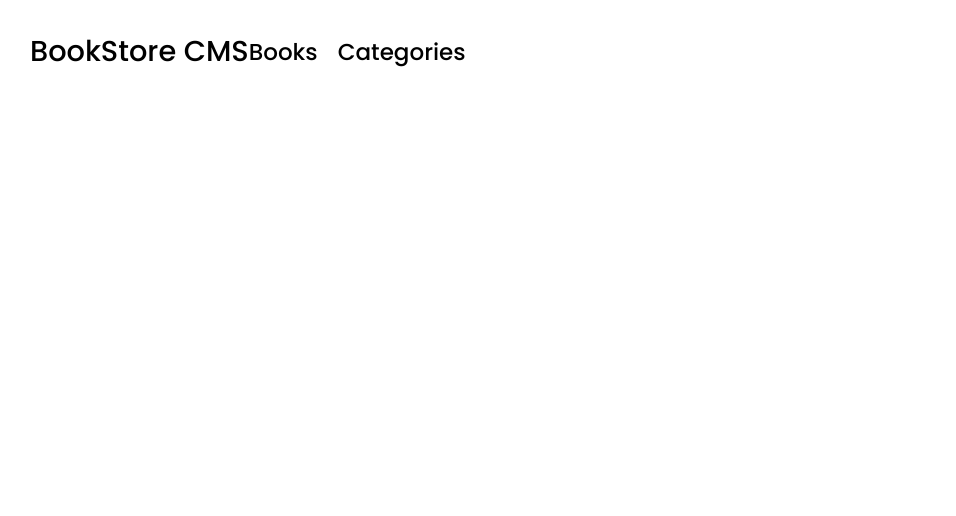
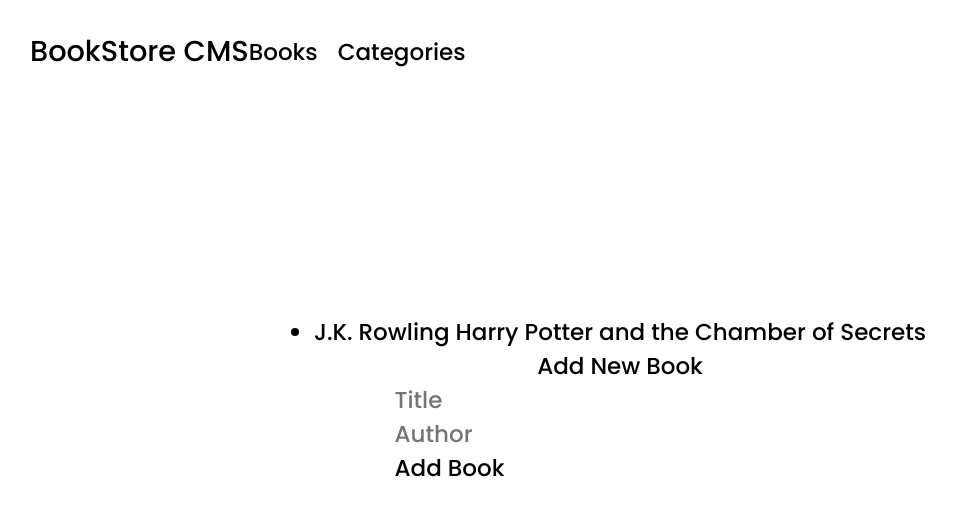
Before and after one commit to deyemiobaa/bookstore, a React (Create React App) app: page / in a window 1280 px wide. Shown: the top 516 px of the page, without its empty margins (20-976 px from the left). Built offline with nearby package versions, Linux system fonts and the light colour scheme.

Commit message:
set up components

```diff
--- a/package.json
+++ b/package.json
@@ -6,6 +6,7 @@
     "@testing-library/jest-dom": "^5.16.4",
     "@testing-library/react": "^13.1.1",
     "@testing-library/user-event": "^13.5.0",
+    "prop-types": "^15.8.1",
     "react": "^18.1.0",
     "react-dom": "^18.1.0",
     "react-router-dom": "^6.3.0",
--- a/src/App.js
+++ b/src/App.js
@@ -2,13 +2,12 @@ import React from 'react';
 import { Routes, Route } from 'react-router-dom';
 import Categories from './pages/categories';
 import Books from './pages/books';
-import NavBar from './components/header/navigation';
+import './App.scss';
 
 class AppBody extends React.PureComponent {
   render() {
     return (
       <div className="container">
-        <NavBar />
         <Routes>
           <Route path="/" element={<Books />} />
           <Route path="/categories" element={<Categories />} />
--- /dev/null
+++ b/src/App.scss
@@ -0,0 +1,27 @@
+@import url('https://fonts.googleapis.com/css2?family=Poppins:wght@400;500&display=swap');
+
+
+$text-color: #000;
+$padding: 30px;
+$font: 500 1.2rem 'Poppins',
+sans-serif;
+
+
+* {
+  margin: 0;
+  padding: 0;
+  border: 0;
+  background: none;
+  box-sizing: border-box;
+  text-decoration: none;
+  font: $font;
+  color: $text-color;
+}
+
+.container {
+  display: flex;
+  flex-direction: column;
+  justify-content: center;
+  align-items: center;
+  height: 100vh;
+}
--- a/src/components/book/book-item.js
+++ b/src/components/book/book-item.js
@@ -1,7 +1,17 @@
 import React from 'react';
+import PropTypes from 'prop-types';
 
-const Book = () => (
-  <></>
+const Book = ({ author, title }) => (
+  <li>
+    {author}
+    {' '}
+    {title}
+  </li>
 );
 
+Book.propTypes = {
+  author: PropTypes.string.isRequired,
+  title: PropTypes.string.isRequired,
+};
+
 export default Book;
--- a/src/components/form/book-submit.js
+++ b/src/components/form/book-submit.js
@@ -4,7 +4,7 @@ class Form extends React.PureComponent {
   render() {
     return (
       <>
-        <h2>Book Submit</h2>
+        <h2>Add New Book</h2>
         <form action="#">
           <div className="form-group">
             <input
--- a/src/components/header/nav.scss
+++ b/src/components/header/nav.scss
@@ -51,8 +51,4 @@ sans-serif;
   color: #000;
   font-size: 1.5rem;
   cursor: pointer;
-  &:hover {
-    background: #000;
-    color: #fff;
-  }
 }
--- a/src/pages/books.js
+++ b/src/pages/books.js
@@ -1,7 +1,21 @@
 import React from 'react';
+import Book from '../components/book/book-item';
+import NavBar from '../components/header/navigation';
+import Form from '../components/form/book-submit';
 
 const Books = () => (
-  <></>
+  <div className="container">
+    <NavBar />
+    <div className="book-list">
+      <ul>
+        <Book
+          author="J.K. Rowling"
+          title="Harry Potter and the Chamber of Secrets"
+        />
+      </ul>
+    </div>
+    <Form />
+  </div>
 );
 
 export default Books;
--- a/src/pages/categories.js
+++ b/src/pages/categories.js
@@ -1,7 +1,10 @@
 import React from 'react';
+import NavBar from '../components/header/navigation';
 
 const Categories = () => (
-  <></>
+  <div className="container">
+    <NavBar />
+  </div>
 );
 
 export default Categories;
```
Also changed, not shown: 1 other file (tests, documents, lock files or other folders).
